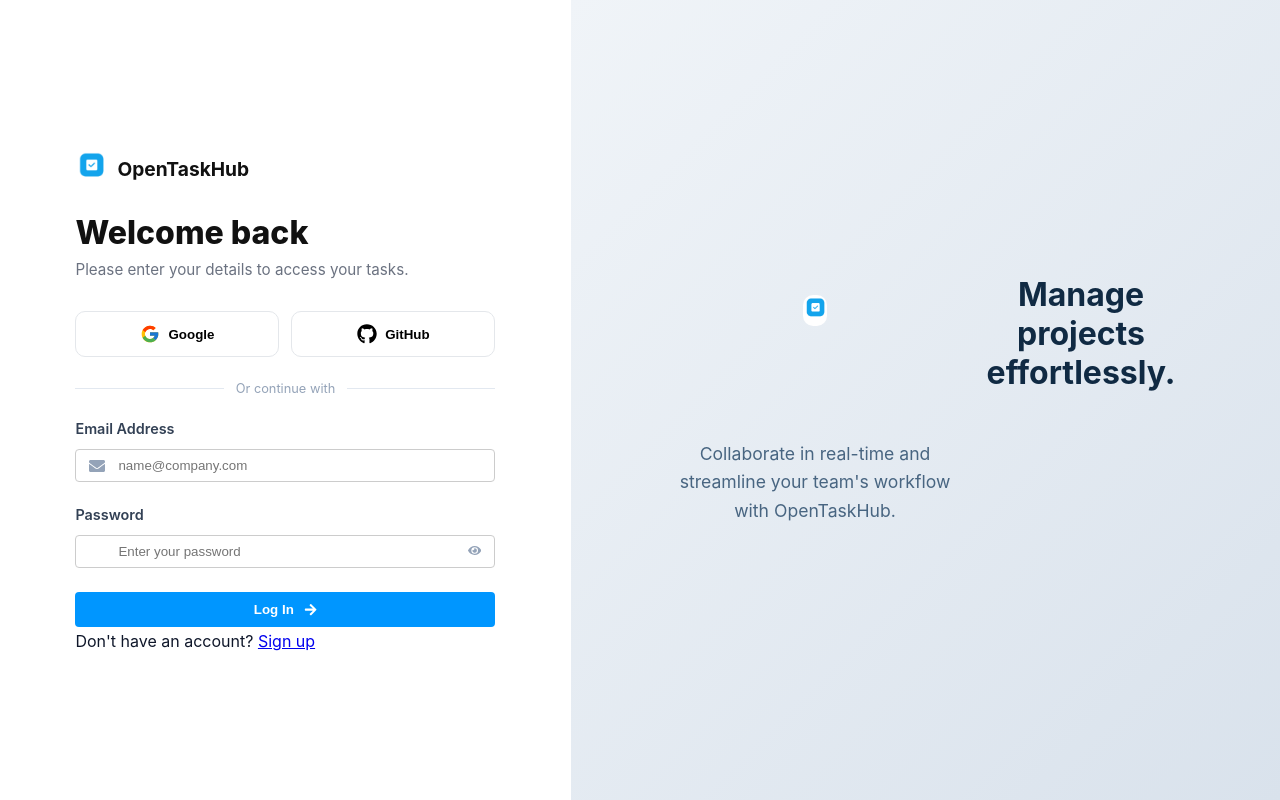
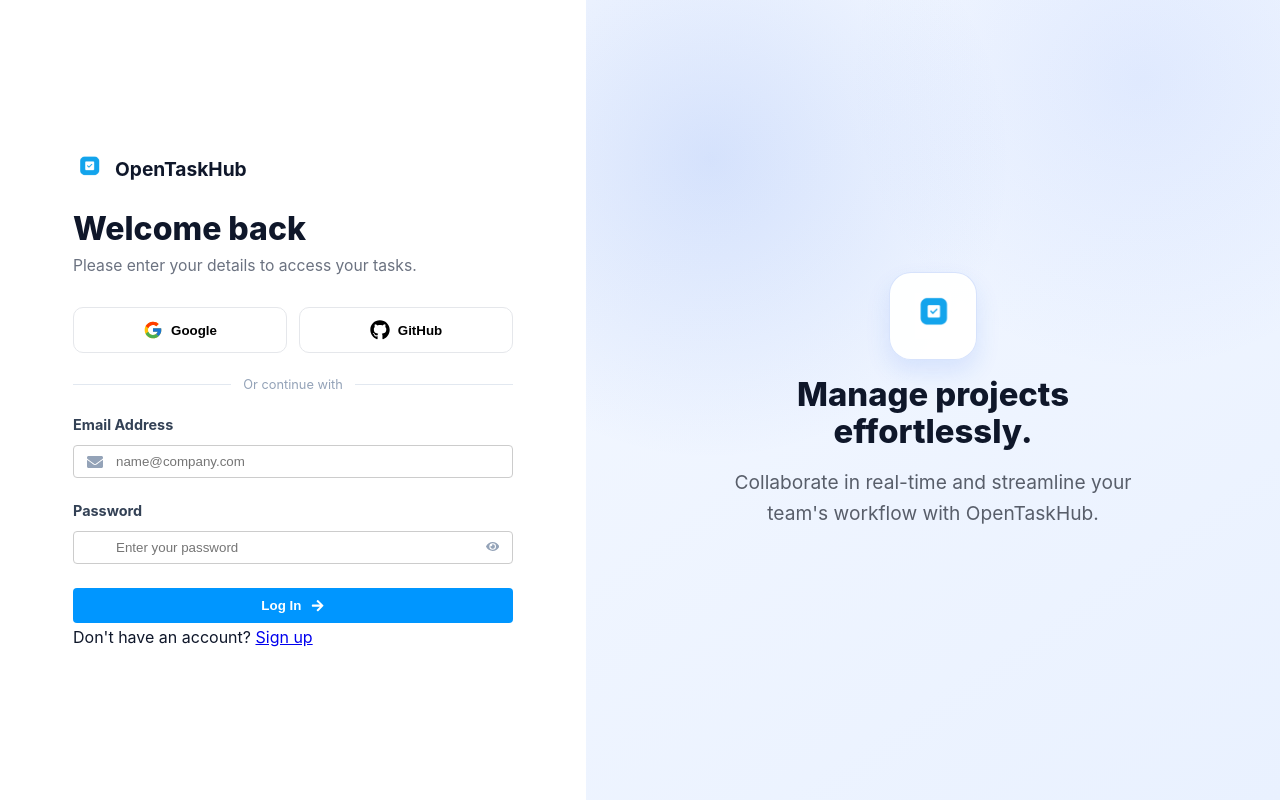
Before and after one commit to MarwenCode/OpenTaskHub, a React (Vite) app in the folder frontend/: page /login in a window 1280 px wide. Built offline with nearby package versions, Linux system fonts and the light colour scheme; no server answers.

Commit message:
ix(frontend): resolve auth hero layout overlap and align landing/auth styling with app theme

```diff
--- a/frontend/src/components/auth/login.scss
+++ b/frontend/src/components/auth/login.scss
@@ -1,125 +1,202 @@
 @use "sass:color";
-@use '../../styles/variables' as *;
+@use "../../styles/variables" as *;
 
 .auth-page {
   min-height: 100vh;
   display: flex;
   background: #fff;
+}
 
-  // --- CÔTÉ FORMULAIRE ---
-  .auth-form-side {
+.auth-page .auth-form-side {
   flex: 1;
   display: flex;
   justify-content: center;
   align-items: center;
   padding: 40px;
+}
 
-    .auth-container {
+.auth-page .auth-container {
   width: 100%;
-      max-width: 420px;
+  max-width: 440px;
+}
 
-      .auth-header {
+.auth-page .auth-header {
   margin-bottom: 32px;
-        .brand {
+}
+
+.auth-page .auth-header .brand {
   display: flex;
   align-items: center;
   gap: 10px;
   margin-bottom: 24px;
-          img { width: 32px; }
-          span { font-weight: 700; font-size: 1.2rem; color: #111; }
-
-
-        }
-        h1 { font-size: 2rem; font-weight: 800; color: #111; margin-bottom: 8px; }
-        p { color: $muted; font-size: 0.95rem; }
-
-      }
-    }
 }
 
-  // --- CÔTÉ HERO (Droite) ---
-  .auth-hero-side {
-    flex: 1.2;
-    background: linear-gradient(135deg, #f0f4f8 0%, #d9e2ec 100%);
-    height: 100vh;
+.auth-page .auth-header .brand img {
+  width: 32px;
+  height: 32px;
+  object-fit: contain;
+}
+
+.auth-page .auth-header .brand span {
+  font-weight: 700;
+  font-size: 1.2rem;
+  color: $text-color;
+}
+
+.auth-page .auth-header h1 {
+  font-size: 2rem;
+  font-weight: 800;
+  color: $text-color;
+  margin-bottom: 8px;
+}
+
+.auth-page .auth-header p {
+  color: $muted;
+  font-size: 0.98rem;
+}
+
+.auth-page .auth-hero-side {
+  flex: 1.15;
+  background:
+    radial-gradient(circle at 18% 20%, rgba($primary, 0.14), transparent 35%),
+    radial-gradient(circle at 80% 10%, rgba($primary-400, 0.1), transparent 32%),
+    linear-gradient(145deg, #f4f8ff 0%, #e9f1ff 100%);
+  min-height: 100vh;
   display: flex;
   justify-content: center;
   align-items: center;
-    padding: 60px;
-
-    @media (max-width: 1024px) { display: none; }
-
-    .hero-content {
-      text-align: center;
-      max-width: 500px;
-
-      .illustration-wrapper {
-
-        padding: 20px;
-        border-radius: 20px;
-
-        margin-bottom: 40px;
-        img { width: 10%; border-radius: 10px; }
+  padding: 60px 56px;
 }
 
-      h2 { font-size: 2rem; font-weight: 700; color: #102a43; margin-bottom: 16px; }
-      p { color: #486581; line-height: 1.6; font-size: 1.1rem; }
-    }
+.auth-page .hero-content {
+  width: 100%;
+  max-width: 560px;
+  display: flex;
+  flex-direction: column;
+  align-items: center;
+  text-align: center;
+  gap: 16px;
 }
 
-  // --- ELEMENTS DU FORMULAIRE ---
-  .social-login {
+.auth-page .illustration-wrapper {
+  width: 88px;
+  height: 88px;
+  display: flex;
+  justify-content: center;
+  align-items: center;
+  border-radius: 22px;
+  background: rgba(255, 255, 255, 0.95);
+  border: 1px solid rgba($primary, 0.18);
+  box-shadow: 0 12px 24px rgba($primary, 0.12);
+}
+
+.auth-page .illustration-wrapper img {
+  width: 46px;
+  height: 46px;
+  object-fit: contain;
+}
+
+.auth-page .hero-content h2 {
+  max-width: 14ch;
+  font-size: 2.05rem;
+  line-height: 1.15;
+  font-weight: 800;
+  color: $text-color;
+}
+
+.auth-page .hero-content p {
+  max-width: 34ch;
+  color: color.adjust($muted, $lightness: -8%);
+  line-height: 1.6;
+  font-size: 1.2rem;
+}
+
+.auth-page .social-login {
   display: flex;
   gap: 12px;
   margin-bottom: 24px;
-    .social-btn {
+}
+
+.auth-page .social-btn {
   flex: 1;
   padding: 12px;
-      border: 1px solid #e4e7eb;
+  border: 1px solid $border;
   border-radius: 10px;
   background: white;
   display: flex;
   align-items: center;
   justify-content: center;
   gap: 8px;
-      font-weight: 600;
+  font-weight: 700;
   cursor: pointer;
   transition: all 0.2s;
-      &:hover { background: #f8fafc; border-color: #cbd5e1; }
-    }
 }
 
-  .auth-divider {
+.auth-page .social-btn:hover {
+  background: #f8fafc;
+  border-color: color.adjust($border, $lightness: -10%);
+}
+
+.auth-page .auth-divider {
   display: flex;
   align-items: center;
   margin-bottom: 24px;
   color: #94a3b8;
   font-size: 0.8rem;
-    &::before, &::after { content: ""; flex: 1; height: 1px; background: #e2e8f0; }
-    span { padding: 0 12px; }
 }
 
-  .form {
-    .input-group {
-      margin-bottom: 20px;
-      label { display: block; font-size: 0.9rem; font-weight: 600; margin-bottom: 8px; color: #334155; }
-
-      .input-wrapper {
-        position: relative;
-        .field-icon { position: absolute; left: 14px; top: 50%; transform: translateY(-50%); color: #94a3b8; }
-
-        // On ajuste le padding de l'input pour laisser la place à l'icône
-        input { padding-left: 42px !important; }
-
-        .password-toggle {
-          position: absolute; right: 14px; top: 50%; transform: translateY(-50%);
-          background: none; border: none; color: #94a3b8; cursor: pointer;
-        }
-      }
-    }
+.auth-page .auth-divider::before,
+.auth-page .auth-divider::after {
+  content: "";
+  flex: 1;
+  height: 1px;
+  background: #e2e8f0;
 }
 
-  .submit-btn {
+.auth-page .auth-divider span {
+  padding: 0 12px;
+}
+
+.auth-page .form .input-group {
+  margin-bottom: 20px;
+}
+
+.auth-page .form .input-group label {
+  display: block;
+  font-size: 0.9rem;
+  font-weight: 700;
+  margin-bottom: 8px;
+  color: #334155;
+}
+
+.auth-page .form .input-wrapper {
+  position: relative;
+}
+
+.auth-page .form .field-icon {
+  position: absolute;
+  left: 14px;
+  top: 50%;
+  transform: translateY(-50%);
+  color: #94a3b8;
+}
+
+.auth-page .form .input-wrapper input {
+  padding-left: 42px !important;
+}
+
+.auth-page .form .password-toggle {
+  position: absolute;
+  right: 14px;
+  top: 50%;
+  transform: translateY(-50%);
+  background: none;
+  border: none;
+  color: #94a3b8;
+  cursor: pointer;
+}
+
+.auth-page .submit-btn {
   width: 100%;
   padding: 14px;
   border-radius: 10px;
@@ -131,7 +208,7 @@
   margin-top: 24px;
 }
 
-  .error-banner {
+.auth-page .error-banner {
   background: #fff1f2;
   color: #e11d48;
   padding: 12px;
@@ -140,4 +217,33 @@
   font-size: 0.9rem;
   border: 1px solid #fecdd3;
 }
+
+@media (max-width: 1200px) {
+  .auth-page .auth-hero-side {
+    padding: 40px;
   }
+
+  .auth-page .hero-content h2 {
+    font-size: 1.8rem;
+  }
+
+  .auth-page .hero-content p {
+    font-size: 1.05rem;
+  }
+}
+
+@media (max-width: 1024px) {
+  .auth-page .auth-hero-side {
+    display: none;
+  }
+}
+
+@media (max-width: 640px) {
+  .auth-page .auth-form-side {
+    padding: 24px;
+  }
+
+  .auth-page .auth-header h1 {
+    font-size: 1.8rem;
+  }
+}
--- a/frontend/src/pages/landing/landing.scss
+++ b/frontend/src/pages/landing/landing.scss
@@ -1,14 +1,15 @@
+@use "../../styles/variables" as *;
 @import url("https://fonts.googleapis.com/css2?family=Manrope:wght@400;500;600;700;800&family=Space+Grotesk:wght@500;600;700&display=swap");
+
 
 .landing-page {
   min-height: 100vh;
   font-family: "Manrope", "Segoe UI", sans-serif;
-  color: #12263a;
+  color: $text-color;
   background:
-    radial-gradient(circle at 10% 10%, rgba(67, 97, 238, 0.2), transparent 35%),
-    radial-gradient(circle at 90% 0%, rgba(244, 162, 97, 0.2), transparent 30%),
-    linear-gradient(180deg, #f5f8ff 0%, #ffffff 40%, #f7fbff 100%)
-    ;
+    radial-gradient(circle at 10% 10%, rgba($primary, 0.16), transparent 35%),
+    radial-gradient(circle at 90% 0%, rgba($primary-400, 0.12), transparent 30%),
+    linear-gradient(180deg, #f8faff 0%, #ffffff 42%, #f6f9ff 100%);
 }
 
 .landing-hero,
@@ -37,7 +38,7 @@
   left: -6rem;
   width: 14rem;
   height: 14rem;
-  background: rgba(85, 181, 157, 0.25);
+  background: rgba($primary, 0.16);
 }
 
 .hero-bg-shape-two {
@@ -45,7 +46,7 @@
   top: 8rem;
   width: 12rem;
   height: 12rem;
-  background: rgba(67, 97, 238, 0.18);
+  background: rgba($primary-400, 0.18);
 }
 
 .landing-topbar {
@@ -68,7 +69,7 @@
   width: 0.9rem;
   height: 0.9rem;
   border-radius: 50%;
-  background: linear-gradient(145deg, #4361ee 0%, #2a9d8f 100%);
+  background: linear-gradient(145deg, $primary 0%, $primary-400 100%);
 }
 
 .brand-name {
@@ -88,17 +89,18 @@
   text-decoration: none;
   font-size: 0.95rem;
   font-weight: 600;
-  color: #1d3557;
+  color: $text-color;
 }
 
 .topbar-register {
   padding: 0.65rem 1rem;
   border-radius: 999px;
-  background: #1d3557;
+  background: $primary;
   color: #ffffff !important;
+  box-shadow: 0 10px 20px rgba($primary, 0.2);
 }
 
-.hero-content {
+.landing-page .hero-content {
   position: relative;
   z-index: 1;
   display: grid;
@@ -112,14 +114,14 @@
   font-family: "Space Grotesk", "Segoe UI", sans-serif;
   font-size: clamp(2rem, 4.2vw, 3.4rem);
   line-height: 1.08;
-  color: #0b1f35;
+  color: $text-color;
 }
 
 .hero-copy p {
   max-width: 64ch;
   font-size: 1.05rem;
   line-height: 1.65;
-  color: #2d4a66;
+  color: $muted;
 }
 
 .hero-badge {
@@ -128,8 +130,8 @@
   gap: 0.55rem;
   padding: 0.45rem 0.85rem;
   border-radius: 999px;
-  background: rgba(12, 41, 73, 0.08);
-  color: #0c2949;
+  background: rgba($primary, 0.1);
+  color: $primary;
   font-size: 0.88rem;
   font-weight: 700;
 }
@@ -155,15 +157,15 @@
 }
 
 .primary-cta {
-  background: linear-gradient(135deg, #1d3557 0%, #4361ee 100%);
+  background: linear-gradient(135deg, $primary-600 0%, $primary 100%);
   color: #ffffff;
-  box-shadow: 0 10px 20px rgba(29, 53, 87, 0.2);
+  box-shadow: 0 10px 20px rgba($primary, 0.24);
 }
 
 .secondary-cta {
-  border: 1px solid rgba(29, 53, 87, 0.22);
-  color: #1d3557;
-  background: rgba(255, 255, 255, 0.8);
+  border: 1px solid rgba($primary, 0.22);
+  color: $primary;
+  background: rgba(255, 255, 255, 0.88);
 }
 
 .primary-cta:hover,
@@ -175,7 +177,7 @@
   list-style: none;
   display: grid;
   gap: 0.55rem;
-  color: #21425e;
+  color: $text-color;
 }
 
 .hero-highlights li {
@@ -185,11 +187,11 @@
 }
 
 .hero-panel {
-  background: linear-gradient(180deg, #ffffff 0%, #eef4ff 100%);
-  border: 1px solid rgba(29, 53, 87, 0.1);
+  background: linear-gradient(180deg, #ffffff 0%, #eef3ff 100%);
+  border: 1px solid rgba($primary, 0.12);
   border-radius: 1rem;
   padding: 1.1rem;
-  box-shadow: 0 14px 32px rgba(29, 53, 87, 0.08);
+  box-shadow: 0 14px 32px rgba($primary, 0.1);
 }
 
 .hero-panel h2 {
@@ -210,16 +212,16 @@
   gap: 0.5rem;
   padding: 0.7rem;
   border-radius: 0.65rem;
-  background: rgba(255, 255, 255, 0.92);
+  background: rgba(255, 255, 255, 0.94);
 }
 
 .panel-item span {
-  color: #2d4a66;
+  color: $muted;
   font-size: 0.9rem;
 }
 
 .panel-item strong {
-  color: #12263a;
+  color: $text-color;
   font-size: 0.85rem;
 }
 
@@ -232,7 +234,7 @@
 
 .panel-stats article {
   border-radius: 0.6rem;
-  background: #0c2949;
+  background: linear-gradient(135deg, $primary-600 0%, $primary 100%);
   color: #ffffff;
   padding: 0.7rem;
   display: grid;
@@ -248,20 +250,20 @@
   opacity: 0.88;
 }
 
-.section-heading {
+.landing-page .section-heading {
   text-align: center;
   margin-bottom: 1.4rem;
 }
 
-.section-heading span {
+.landing-page .section-heading span {
   text-transform: uppercase;
   letter-spacing: 0.08em;
   font-size: 0.75rem;
-  color: #4361ee;
+  color: $primary;
   font-weight: 700;
 }
 
-.section-heading h2 {
+.landing-page .section-heading h2 {
   margin-top: 0.5rem;
   font-family: "Space Grotesk", "Segoe UI", sans-serif;
   font-size: clamp(1.45rem, 3vw, 2.2rem);
@@ -281,8 +283,8 @@
   border-radius: 1rem;
   padding: 1.1rem;
   background: #ffffff;
-  border: 1px solid rgba(12, 41, 73, 0.08);
-  box-shadow: 0 10px 26px rgba(18, 38, 58, 0.06);
+  border: 1px solid rgba($primary, 0.1);
+  box-shadow: 0 10px 26px rgba($primary, 0.08);
 }
 
 .feature-icon {
@@ -292,8 +294,8 @@
   display: inline-flex;
   align-items: center;
   justify-content: center;
-  background: rgba(67, 97, 238, 0.14);
-  color: #1d3557;
+  background: rgba($primary, 0.12);
+  color: $primary;
   margin-bottom: 0.7rem;
 }
 
@@ -304,7 +306,7 @@
 }
 
 .feature-card p {
-  color: #365675;
+  color: $muted;
   line-height: 1.55;
 }
 
@@ -320,8 +322,8 @@
 
 .step-card {
   border-radius: 1rem;
-  background: linear-gradient(180deg, #ffffff 0%, #f5f9ff 100%);
-  border: 1px solid rgba(12, 41, 73, 0.08);
+  background: linear-gradient(180deg, #ffffff 0%, #f5f8ff 100%);
+  border: 1px solid rgba($primary, 0.1);
   padding: 1rem;
 }
 
@@ -331,7 +333,7 @@
   font-family: "Space Grotesk", "Segoe UI", sans-serif;
   font-size: 1.2rem;
   font-weight: 700;
-  color: #4361ee;
+  color: $primary;
 }
 
 .step-card h3 {
@@ -340,7 +342,7 @@
 }
 
 .step-card p {
-  color: #365675;
+  color: $muted;
   line-height: 1.55;
 }
 
@@ -348,7 +350,7 @@
   margin: 1rem auto 2rem;
   padding: 1.7rem;
   border-radius: 1rem;
-  background: #0c2949;
+  background: linear-gradient(135deg, $primary-600 0%, $primary 100%);
   color: #ffffff;
   text-align: center;
 }
@@ -377,7 +379,7 @@
 .landing-final-cta p {
   margin: 0.7rem auto 1.3rem;
   max-width: 70ch;
-  color: #365675;
+  color: $muted;
 }
 
 .final-cta-actions {
```
Lines whose indentation alone changed are shown as unchanged.
